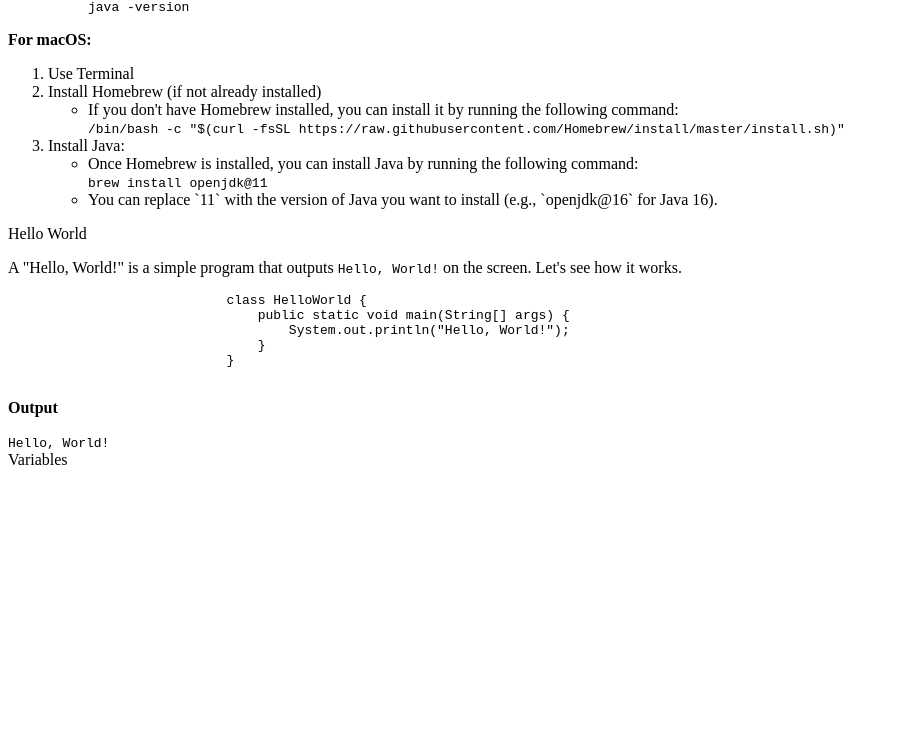
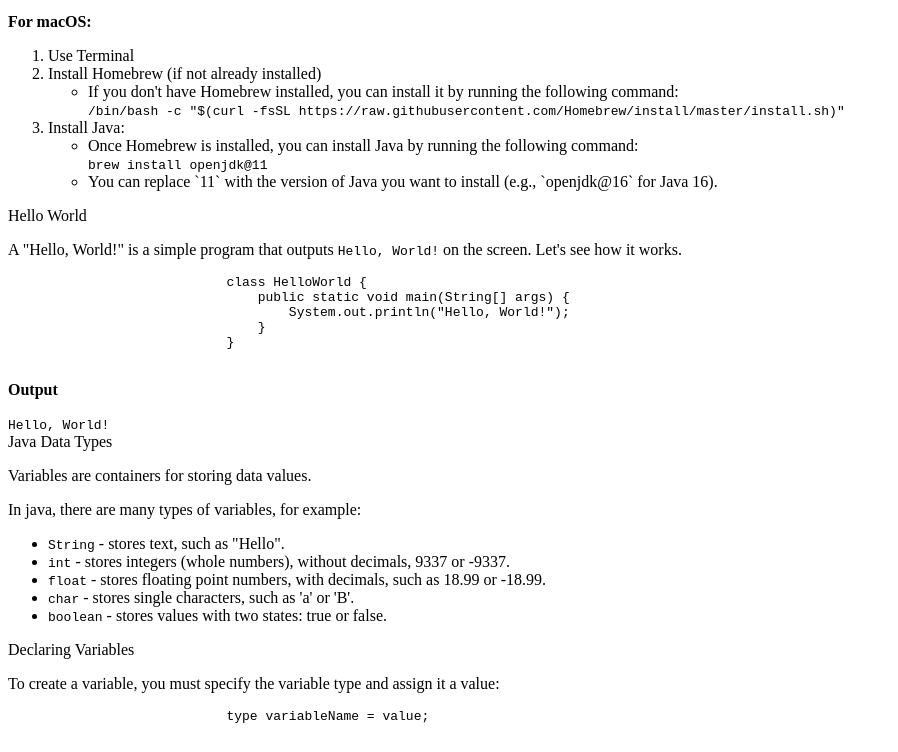
Before and after one commit to Reynyel/Technical-Documentation-Page, a plain HTML site: page index.html in a window 1280 px wide. Shown: the part 875-1627 px from the top of the page, without its empty margins (0-898 px from the left). Before the commit the page ends 1352 px from the top, so only its background shows below. Drawn offline with Linux system fonts and the light colour scheme.

Commit message:
added content to data type section and declaring variables section

```diff
--- a/index.html
+++ b/index.html
@@ -20,13 +20,11 @@
                     <a class="nav-link" href="#Hello World">Hello World</a>
                 </li>
                 <li>
-                    <a class="nav-link" href="#Variables">Variables</a>
+                    <a class="nav-link" href="#Data Types">Data Types</a>
                 </li>
+
                 <li>
                     <a class="nav-link" href="#Declaring Variables">Declaring Variables</a>
-                </li>
-                <li>
-                    <a class="nav-link" href="#Data Types">Data Types</a>
                 </li>
                 <li>
                     <a class="nav-link" href="#Variable Scope">Variable Scope</a>
@@ -152,13 +150,41 @@
                     <samp>Hello, World!</samp>
                 </article>
             </section>
-            <section class="main-section" id="Variables">
-                <header>Variables</header>
+            <section class="main-section" id="Data Types">
+                <header>Java Data Types</header>
                 <article>
-
+                    <p>Variables are containers for storing data values.</p>
+                    <p>In java, there are many types of variables, for example:</p>
+                    <ul>
+                        <li>
+                            <code>String</code> - stores text, such as "Hello".
+                        </li>
+                        <li>
+                            <code>int</code> - stores integers (whole numbers), without decimals, 9337 or -9337.
+                        </li>
+                        <li>
+                            <code>float</code> - stores floating point numbers, with decimals, such as 18.99 or -18.99.
+                        </li>
+                        <li>
+                            <code>char</code> - stores single characters, such as 'a' or 'B'.
+                        </li>
+                        <li>
+                            <code>boolean</code> - stores values with two states: true or false.
+                        </li>
+                    </ul>
                 </article>
             </section>
-            <section class="main-section"></section>
+            <section class="main-section" id="Declaring Variables">
+                <header>Declaring Variables</header>
+                <article>
+                    <p>To create a variable, you must specify the variable type and assign it a value:</p>
+                    <code>
+                        <pre>
+                            type variableName = value;
+                        </pre>
+                    </code>
+                </article>
+            </section>
         </main>
     </body>
 </html>
```
